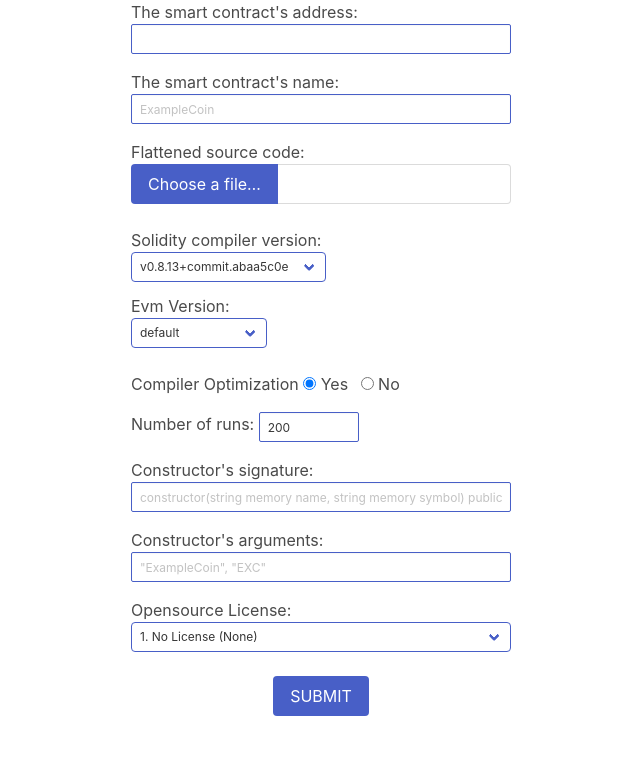
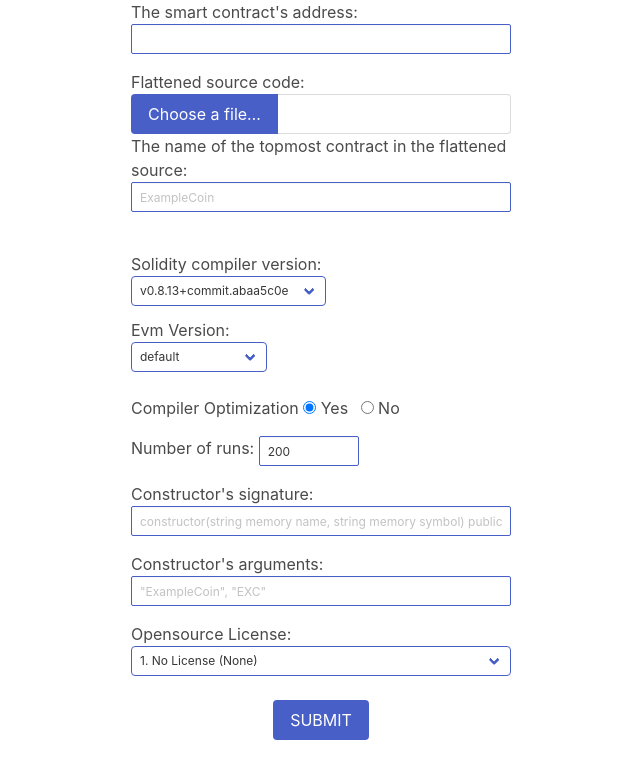
Before and after one commit to sourceverify/sourceverify.github.io, a plain HTML site: page index.html in a window 1280 px wide. Shown: the whole page, without its empty margins (319-959 px from the left). Drawn offline with Linux system fonts and the light colour scheme; a script that the page names is missing.

Commit message:
use more detailed hint text

```diff
--- a/index.html
+++ b/index.html
@@ -15,9 +15,6 @@
 	<p>The smart contract's address:<br>
 	<input id="contractAddress" class="input is-link is-small" type="text"></p>
 
-	<p>The smart contract's name:<br>
-	<input id="contractName" class="input is-link is-small" type="text" placeholder="ExampleCoin"></p>
-
 	Flattened source code:<br>
 	<div class="file has-name is-fullwidth is-link">
           <label class="file-label is-small">
@@ -32,6 +29,9 @@
             </span>
           </label>
         </div>
+
+	<p>The name of the topmost contract in the flattened source:<br>
+	<input id="contractName" class="input is-link is-small" type="text" placeholder="ExampleCoin"></p>
 
 	<br>
 	Solidity compiler version:<br>
```
Also changed, not shown: 1 other file.
